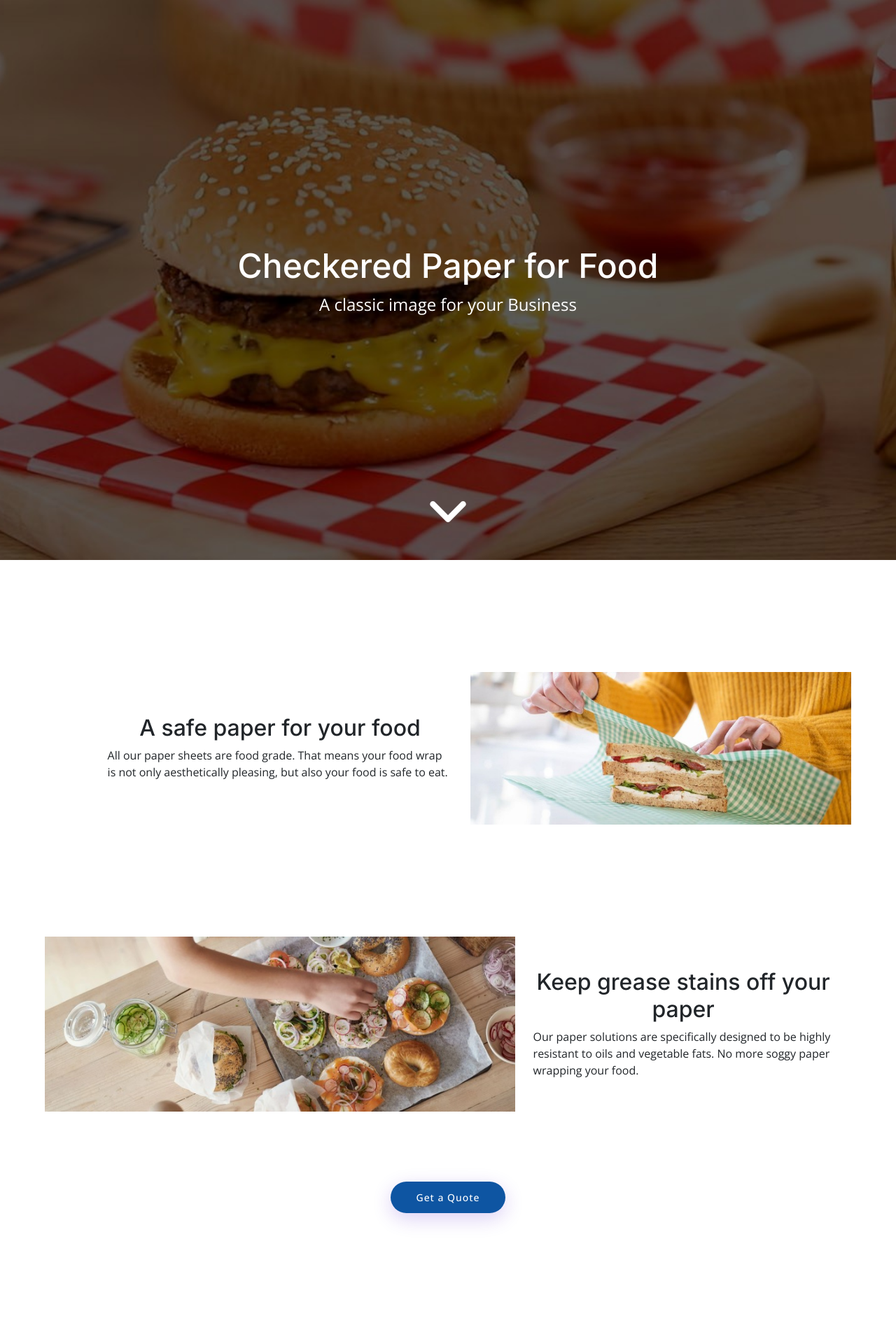
After one commit to grupoana/usa-tagac, a PHP site: page /lp/checkered.php in a window 1280 px wide. The commit adds this page. Shown: the top 1920 px of the page at 70% size. Run offline with PHP 8.4, Linux system fonts and the light colour scheme; data that the repository does not hold is empty; some libraries are stand-ins or nearby versions.

Commit message:
Created checkered landing page

```diff
--- a/assets/css/common.css
+++ b/assets/css/common.css
@@ -38,11 +38,17 @@ h1, h2, h3, h4, h5, h6 {
   letter-spacing: 1px;
   display: inline-block;
   padding: 12px 36px;
+  border: none;
   border-radius: 50px;
   transition: 0.5s;
   color: #fff;
   background: var(--color-primary);
   box-shadow: 0 8px 28px rgba(81, 18, 206, 0.2);
+}
+
+.cta-button:hover {
+  background: rgba(18, 143, 206, 0.8);
+  box-shadow: 0 8px 28px rgba(43, 18, 206, 0.45);
 }
 
 
--- /dev/null
+++ b/assets/css/landing-page.css
@@ -0,0 +1,204 @@
+@charset "UTF-8";
+
+@import "./common.css";
+
+section, div {
+    margin: auto !important;
+}
+
+.header h2 {
+    text-align: center;
+}
+
+.cta-div {
+    align-items: center;
+}
+
+.cta-button {
+    width: fit-content;
+    display: block;
+    margin: 20px auto;
+}
+
+.bounce {
+    animation: bounce 2s infinite;
+}
+
+.shake {
+    animation: shake 3s infinite;
+}
+
+@keyframes bounce {
+    0%, 20%, 50%, 80%, 100% {
+      transform: translateY(0);
+    }
+    40% {
+      transform: translateY(-30px);
+    }
+    60% {
+      transform: translateY(-15px);
+    }
+}
+
+@keyframes shake {
+    0%, 13%, 60%, 100% {
+      transform: translateX(0);
+    }
+    2%, 6%, 10% {
+      transform: translateX(-15px);
+    }
+    4%, 8%, 12% {
+      transform: translateX(15px);
+    }
+}
+
+.img-big {
+    display: block;
+}
+
+.img-md,
+.img-sm {
+    display: none;
+}
+
+/*--------------------------------------------------------------
+# Hero Section
+--------------------------------------------------------------*/
+
+.hero {
+    height: 100svh;
+    padding-bottom: 60px;
+    background-color: #202020;
+    background-image: url("../img/lp/checkered/hero.jpg");
+    background-repeat: no-repeat;
+    background-position: center;
+    background-size: cover;
+}
+
+.hero .float-parent {
+    height: 100%;
+    display: flex;
+    justify-content: center;
+    align-items: center;
+}
+
+.hero .float {
+    margin: auto;
+    text-align: center;
+    border: none;
+    background-color: transparent;
+}
+
+.hero h1,
+.hero p {
+    color: white;
+}
+
+.hero h1 {
+    font-size: 3em !important;
+}
+
+.hero p {
+    font-size: 1.5em !important;
+}
+
+.hero .arrow {
+    width: 60px;
+    height: 30px;
+    padding: 0;
+    margin: 0 auto;
+}
+
+.hero .arrow img {
+    width: 100%;
+    height: 100%;
+}
+
+@media (max-width: 767px) {
+    .hero {
+        background-image: url("../img/lp/checkered/hero-mobile.jpg");
+    }
+}
+
+/*--------------------------------------------------------------
+# Description
+--------------------------------------------------------------*/
+
+.description .item {
+    padding: 80px 10vw;
+}
+
+.description .odd {
+    padding-right: 5vw;
+}
+
+.description .even {
+    padding-left: 5vw;
+}
+
+.description .text {
+    margin: 0;
+    padding: 0;
+    display: flex;
+    align-items: center;
+    justify-content: center;
+}
+
+.description .header {
+    margin: auto;
+    padding: 0 2vw;
+    width: fit-content;
+    height: fit-content;
+}
+
+.description .header p {
+    margin-bottom: 0;
+}
+
+.description .picture {
+    padding: 0;
+}
+
+.description img {
+    width: 100%;
+    height: auto;
+}
+
+@media (max-width: 991px) {
+    .img-bg,
+    .img-sm {
+        display: none;
+    }
+    .img-md {
+        display: block;
+    }
+
+    .description,
+    .description .item {
+        padding-top: 50px;
+        padding-bottom: 50px;
+    }
+}
+
+@media (max-width: 767px) {
+    .img-bg,
+    .img-md {
+        display: none;
+    }
+    .img-sm {
+        display: block;
+    }
+
+    .description .item {
+        padding-left: 5vw;
+        padding-right: 5vw;
+    }
+    .description .first-div {
+        padding-bottom: 40px;
+    }
+    .description .header {
+        padding-left: 0;
+        padding-right: 0;
+        margin-bottom: 0;
+    }
+}
--- /dev/null
+++ b/assets/trans/lp/checkered.php
@@ -0,0 +1,40 @@
+<?php
+/************************************************************
+    Texto en Español
+************************************************************/
+
+// SEO
+$seoTitle['en'] = 'TAGAC | Food grade paper';
+$seoDesc['en'] = 'Distribución de papel grado alimenticio a toda la república mexiana. Solicita tu cotiación hoy mismo.';
+
+// CTA
+$cta['en'] = 'Get a Quote';
+
+// Hero section
+$heroId['en'] = 'hero';
+$heroTitle['en'] = 'Checkered Paper for Food';
+$heroSub['en'] = 'A classic image for your Business';
+
+//Description
+$descId['en'] = 'description';
+
+$descTitle['en'][1] = 'A safe paper for your food';
+$descSub['en'][1] = 'All our paper sheets are food grade. That means your food wrap is not only aesthetically pleasing, but also your food is safe to eat.';
+
+$descTitle['en'][2] = 'Keep grease stains off your paper';
+$descSub['en'][2] = 'Our paper solutions are specifically designed to be highly resistant to oils and vegetable fats. No more soggy paper wrapping your food.';
+
+/************************************************************
+    Texto en Inglés
+************************************************************/
+
+// SEO
+$seoTitle['es'] = 'TAGAC - Papel grado alimenticio';
+$seoDesc['es'] = 'Distribución de papel grado alimenticio a toda la república mexiana. Solicita tu cotiación hoy mismo.';
+
+// Hero section
+$heroId['es'] = 'inicio';
+$heroTitle['es'] = 'Papel Alimenticio Cuadriculado';
+$heroSub['es'] = 'Una imagen Clásica para tu Negocio';
+
+?>
--- /dev/null
+++ b/lp/checkered.php
@@ -0,0 +1,168 @@
+<?php
+$basePath = $_SERVER['DOCUMENT_ROOT'];
+$lang ='en';
+
+include "$basePath/assets/trans/lp/checkered.php";
+include "$basePath/common/contact-data.php";
+?>
+<!DOCTYPE html>
+<html lang='<?php echo $lang ?>'>
+
+<head>
+  <!-- Idioma y codificación -->
+  <meta charset="UTF-8">
+  <meta content="width=device-width, initial-scale=1.0" name="viewport">
+  <meta http-equiv="content-language" content="<?php echo $lang ?>">
+
+  <!-- Definiciones de la página y SEO -->
+  <title><?php echo $seoTitle[$lang] ?></title>
+  <meta name="description" content="<?php echo $seoTitle[$lang] ?>">
+
+  <!-- brand/favicons -->
+  <link href="https://www.usa-tagac.com/assets/img/brand/favicon.png" rel="icon">
+  <link href="https://www.usa-tagac.com/assets/img/brand/apple-touch-icon.png" rel="brand/apple-touch-icon">
+
+  <!-- Google Fonts -->
+  <link rel="preconnect" href="https://fonts.googleapis.com">
+  <link rel="preconnect" href="https://fonts.gstatic.com" crossorigin>
+  <link href="https://fonts.googleapis.com/css2?family=Open+Sans:ital,wght@0,300;0,400;0,500;0,600;0,700;1,300;1,400;1,600;1,700&family=Amatic+SC:ital,wght@0,300;0,400;0,500;0,600;0,700;1,300;1,400;1,500;1,600;1,700&family=Inter:ital,wght@0,300;0,400;0,500;0,600;0,700;1,300;1,400;1,500;1,600;1,700&display=swap" rel="stylesheet">
+
+  <!-- Vendor CSS Files -->
+  <link href="https://www.usa-tagac.com/assets/vendor/bootstrap/css/bootstrap.min.css" rel="stylesheet">
+  <link href="https://www.usa-tagac.com/assets/vendor/bootstrap-icons/bootstrap-icons.css" rel="stylesheet">
+  <link href="https://www.usa-tagac.com/assets/vendor/aos/aos.css" rel="stylesheet">
+
+  <link href="https://www.usa-tagac.com/assets/css/landing-page.css" rel="stylesheet">
+
+  <!-- Google Tag Manager -->
+  <script>(function (w, d, s, l, i) {
+      w[l] = w[l] || []; w[l].push({
+        'gtm.start':
+          new Date().getTime(), event: 'gtm.js'
+      }); var f = d.getElementsByTagName(s)[0],
+        j = d.createElement(s), dl = l != 'dataLayer' ? '&l=' + l : ''; j.async = true; j.src =
+          'https://www.googletagmanager.com/gtm.js?id=' + i + dl; f.parentNode.insertBefore(j, f);
+    })(window, document, 'script', 'dataLayer', 'GTM-WK8GC9DR');</script>
+  <!-- End Google Tag Manager -->
+</head>
+
+<body>
+  <!--------------------- Hero section ------------------------>
+  <section id="<?php echo $heroId[$lang] ?>" class="row hero">
+    <div class="float-parent">
+      <div class="float">
+        <h1><?php echo $heroTitle[$lang] ?></h1>
+        <p><?php echo $heroSub[$lang] ?></p>
+      </div>
+    </div>
+    <div class="arrow bounce">
+      <a href="#<?php echo $descId[$lang] ?>">
+        <img src="https://www.usa-tagac.com/assets/img/chevron-down.svg" alt="continue reading">
+      </a>
+    </div>
+  </section>
+
+  <!--------------------- Description ------------------------->
+  <section id="<?php echo $descId[$lang] ?>" class="row description">
+    <div class="row item odd">
+      <div class="text first-div col-md-6">
+        <div class="header">
+          <h2><?php echo $descTitle[$lang][1] ?></h2>
+          <p><?php echo $descSub[$lang][1] ?></p>
+        </div>
+      </div>
+      <div class="picture col-md-6">
+        <img class="img-bg" src="https://www.usa-tagac.com/assets/img/lp/checkered/desc-1a.jpg" alt="safe paper for wrapping food">
+        <img class="img-md" src="https://www.usa-tagac.com/assets/img/lp/checkered/desc-1b.jpg" alt="safe paper for wrapping food">
+        <img class="img-sm" src="https://www.usa-tagac.com/assets/img/lp/checkered/desc-1c.jpg" alt="safe paper for wrapping food">
+      </div>
+    </div>
+    <div class="row item odd even">
+      <div class="picture col-md-7">
+        <img class="img-bg" src="https://www.usa-tagac.com/assets/img/lp/checkered/desc-2a.jpg" alt="safe paper for wrapping food">
+        <img class="img-md" src="https://www.usa-tagac.com/assets/img/lp/checkered/desc-2b.jpg" alt="safe paper for wrapping food">
+      </div>
+      <div class="text first-div col-md-5">
+        <div class="header">
+          <h2><?php echo $descTitle[$lang][2] ?></h2>
+          <p><?php echo $descSub[$lang][2] ?></p>
+        </div>
+      </div>
+      <div class="picture img-sm col-12">
+        <img src="https://www.usa-tagac.com/assets/img/lp/checkered/desc-2c.webp" alt="safe paper for wrapping food">
+      </div>
+    </div>
+    <div class="col-12 cta-div">
+      <button class="cta-button shake"><?php echo $cta[$lang] ?></button>
+    </div>
+  </section>
+
+  <!-------------------- Product offer ------------------------>
+  <section id="<?php echo $prodId[$lang] ?>" class="row">
+    <div class="header">
+      <h2></h2>
+      <p></p>
+    </div>
+    <div class="col-md-6">
+      <img src="">
+      <p></p>
+    </div>
+    <div class="col-md-6">
+      <img src="">
+      <p></p>
+    </div>
+    <div class="col-md-6 offset-md-3">
+      <h3></h3>
+      <p></p>
+    </div>
+    <div class="col-12 cta-div">
+      <button class="cta-button shake"><?php echo $cta[$lang] ?></button>
+    </div>
+  </section>
+
+  <!----------------------- About Us -------------------------->
+  <section id="<?php echo $aboutId[$lang] ?>" class="row">
+    <div class="header">
+      <h2></h2>
+      <p></p>
+    </div>
+  </section>
+
+  <!-------------------- Call to Action ----------------------->
+  <section id="<?php echo $ctaId[$lang] ?>" class="row">
+    <div class="header col-md-6">
+      <h2></h2>
+      <p></p>
+    </div>
+    <div class="col-md-6">
+      <form>
+        <input>
+        <input>
+        <button class="cta-button"><?php echo $cta[$lang] ?></button>
+      </form>
+    </div>
+  </section>
+
+  <!-- Scripts -->
+  <script src="https://code.jquery.com/jquery-3.7.1.min.js" integrity="sha256-/JqT3SQfawRcv/BIHPThkBvs0OEvtFFmqPF/lYI/Cxo=" crossorigin="anonymous"></script>
+  <script src="https://www.usa-tagac.com/assets/vendor/bootstrap/js/bootstrap.bundle.min.js"></script>
+  <script src="https://www.usa-tagac.com/assets/vendor/aos/aos.js"></script>
+  <script>
+    AOS.init({duration: 300, easing: 'ease-in-out', once: true, mirror: false});
+  </script>
+  <script>
+    !function(f,b,e,v,n,t,s) {
+      if(f.fbq)return;n=f.fbq=function(){n.callMethod?n.callMethod.apply(n,arguments):n.queue.push(arguments)};
+      if(!f._fbq)f._fbq=n;n.push=n;n.loaded=!0;n.version='2.0';n.queue=[];t=b.createElement(e);
+      t.async=!0;t.src=v;s=b.getElementsByTagName(e)[0];s.parentNode.insertBefore(t,s)
+    }(window, document,'script','https://connect.facebook.net/en_US/fbevents.js');
+    fbq('init', '7140944829316380');
+    fbq('track', 'PageView');
+  </script>
+  <noscript>
+    <img height="1" width="1" style="display:none" src="https://www.facebook.com/tr?id=7140944829316380&ev=PageView&noscript=1"/>
+  </noscript>
+
+</body>
+
+</html>
```
Also changed, not shown: assets/img/chevron-down.svg (added), assets/img/lp/checkered/desc-1a.jpg (added), assets/img/lp/checkered/desc-1b.jpg (added), assets/img/lp/checkered/desc-1c.jpg (added), assets/img/lp/checkered/desc-2a.jpg (added), assets/img/lp/checkered/desc-2b.jpg (added), assets/img/lp/checkered/desc-2c.webp (added), assets/img/lp/checkered/hero-mobile.jpg (added), assets/img/lp/checkered/hero.jpg (added).
